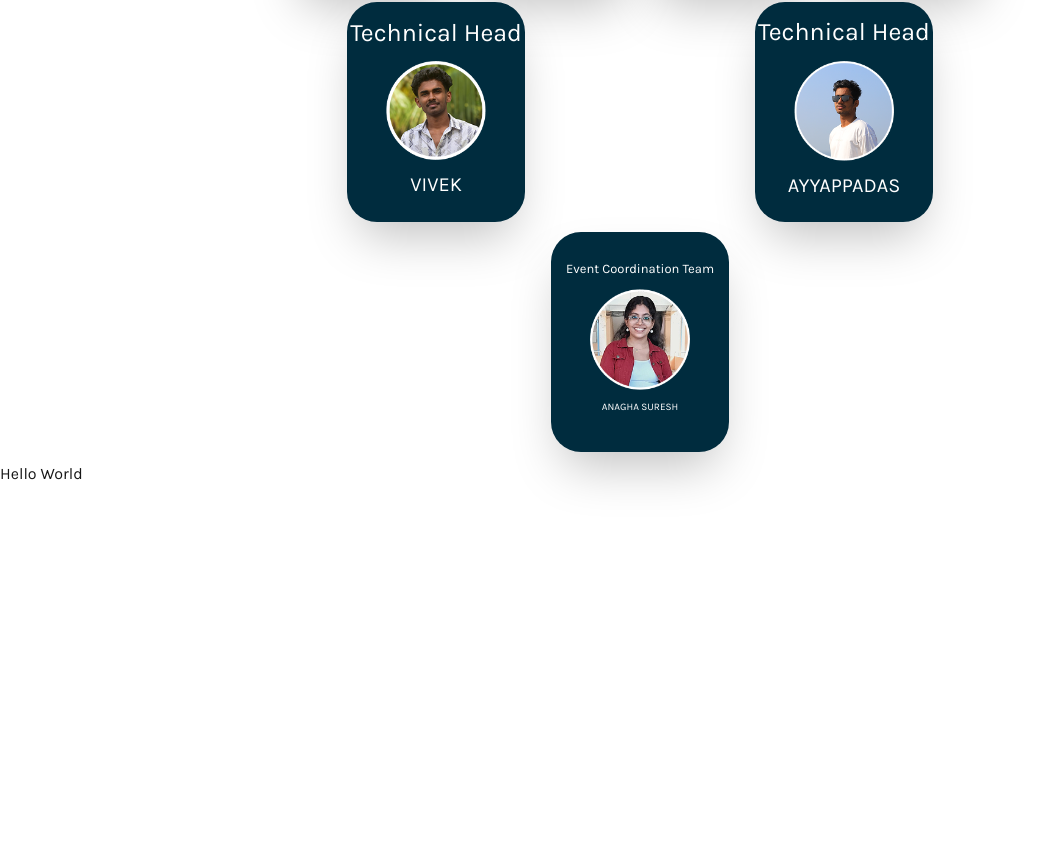
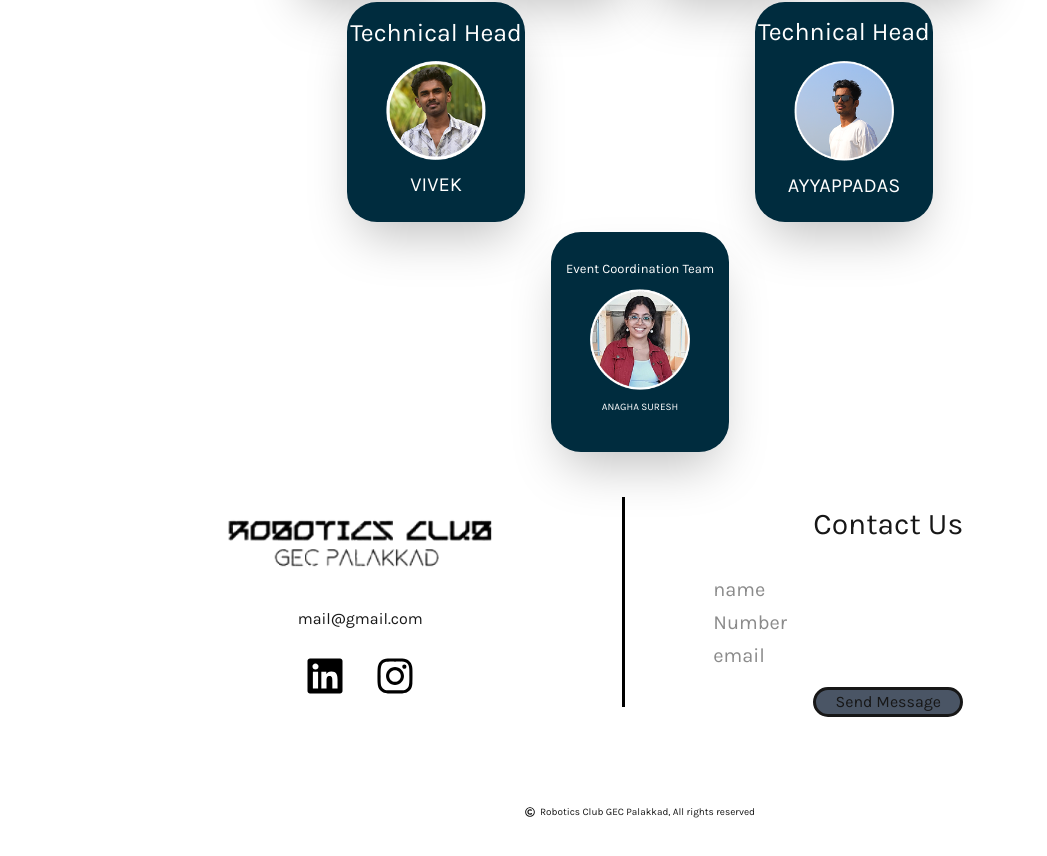
Before and after one commit to Muflih-uk/RoboticsClub-Website, a Next.js app: page / in a window 1280 px wide. Shown: the part 3538-4394 px from the top of the page, without its empty margins (0-1047 px from the left). Built offline with nearby package versions, Linux system fonts and the light colour scheme.

Commit message:
Contact Page is Compelted

```diff
--- a/app/Contact.tsx
+++ b/app/Contact.tsx
@@ -1,9 +1,45 @@
-
+import Image from "next/image"
+import Link from "next/link"
+import { FaInstagram } from "react-icons/fa";
+import { FaLinkedin } from "react-icons/fa";
+import { FaRegCopyright } from "react-icons/fa";
 
 const Contact = () => {
   return(
-    <section className="h-screen">
-      <div>Hello World</div>
+    <section className="flex flex-col space-x-[30px] p-[10px] justify-center items-center h-[400px]">
+      <div className="flex h-[300px]">
+        <div className="flex flex-col border-r-3 border-black space-y-[20px] mb-[20px] items-center justify-center h-[70%] w-[50%] ">
+          <Image
+            src={'/Logo.png'}
+            width={600}
+            height={400}
+            alt="Logo"
+          />
+          <Link href={'mailto:'} className="hover:text-blue-600">mail@gmail.com</Link>
+          <div className="flex justify-center items-center space-x-[30px] h-[50px]">
+            <Link href={'/'}>
+              <FaLinkedin className="h-[40px] text-black w-[40px] hover:text-blue-900" />
+            </Link>
+            <Link href={'/'}>
+              <FaInstagram className="h-[40px] text-black w-[40px] hover:text-blue-900" />
+            </Link>
+          </div>
+        </div>
+        <div className="flex flex-col items-center h-[70%] mb-[20px] p-[5px] w-[50%]">
+          <h1 className="text-[30px]">Contact Us</h1>
+          <form className="flex flex-col space-y-[10px] items-center justify-center mt-[20px] p-[20px] w-[80%] h-[80%]">
+            <input className="bg-white w-[400px] h-[40px] rounded-[10px] text-[20px] pl-[25px] outline-none" type="text" placeholder="name"/>
+            <input className="bg-white w-[400px] h-[40px] rounded-[10px] text-[20px] pl-[25px] outline-none" type="tel" placeholder="Number"/>
+            <input className="bg-white w-[400px] h-[40px] rounded-[10px] text-[20px] pl-[25px] outline-none" type="email" placeholder="email"/>
+            <textarea cols={4} className="bg-white w-[400px] h-[100px] rounded-[10px] text-[15px] pl-[25px] outline-none" placeholder="Message"/>
+            <input className="bg-gray-600 border-3 w-[150px] h-[50px] rounded-full hover:bg-white" type="submit" value="Send Message" />
+          </form>
+        </div>
+      </div>
+      <div className="flex space-x-[5px] justify-center items-center w-[700px] h-[30px]">
+        <FaRegCopyright className="text-[10px]"/>
+        <p className="text-[10px]">Robotics Club GEC Palakkad, All rights reserved</p>
+      </div>
     </section>
   )
 }
```
Also changed, not shown: public/Logo.png (added), public/WhiteLogo.png (added).
